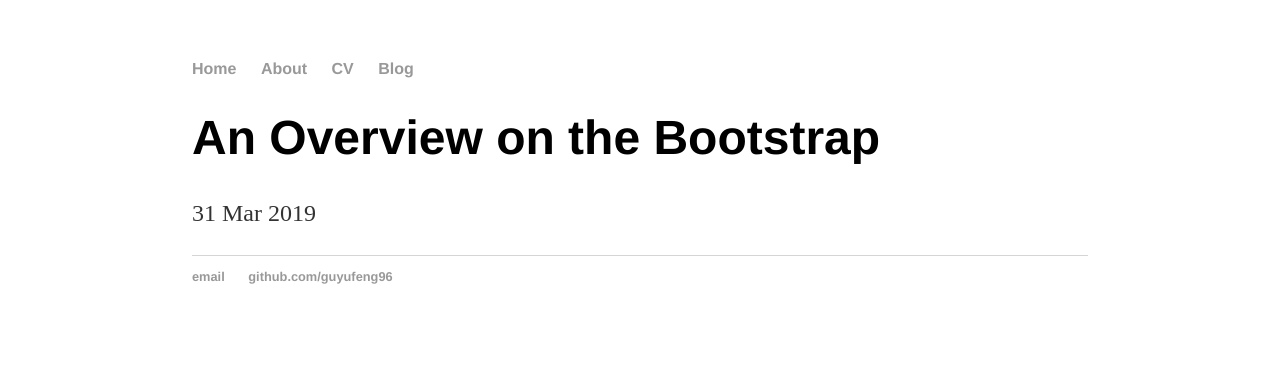
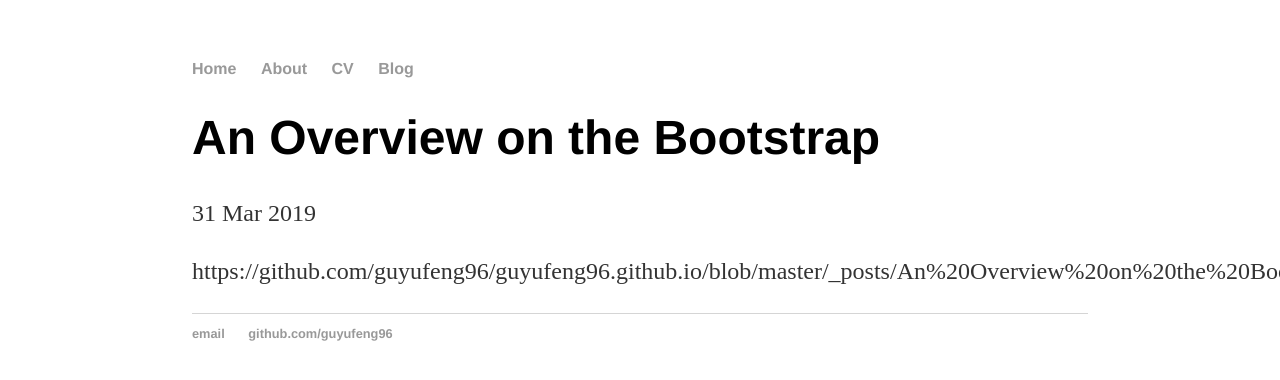
Before and after one commit to guyufeng96/guyufeng.github.io, a Jekyll site: the page built from _posts/2019-03-31-yufeng-gu-site-launched.md, in a window 1280 px wide. Shown: the top 380 px of the page. Built offline with Jekyll 4.4.1, drawn with Linux system fonts in a browser that asks for light colours; part of the change alters nothing that is shown.

Commit message:
Update 2019-03-31-yufeng-gu-site-launched.md

```diff
--- a/_posts/2019-03-31-yufeng-gu-site-launched.md
+++ b/_posts/2019-03-31-yufeng-gu-site-launched.md
@@ -3,3 +3,4 @@ layout: post
 title: "An Overview on the Bootstrap"
 date: 2019-03-31
 ---
+https://github.com/guyufeng96/guyufeng96.github.io/blob/master/_posts/An%20Overview%20on%20the%20Bootstrap.pdf
```
